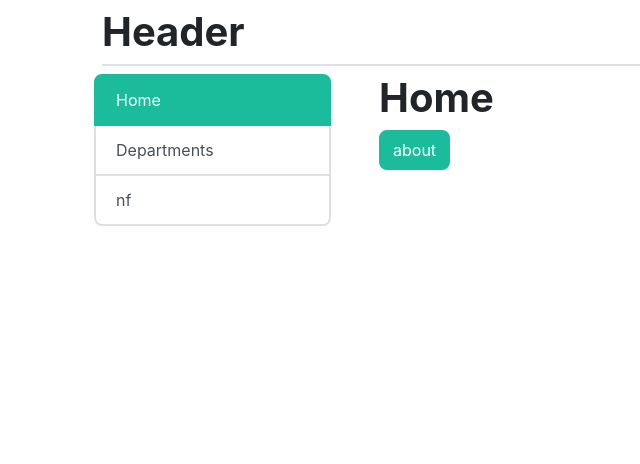
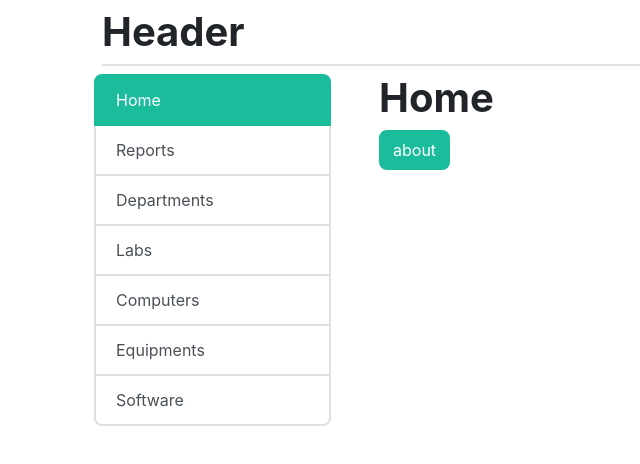
Before and after one commit to rinkeshsante/CollegeRepoFrontend, a React (Create React App) app: page /home in a window 1280 px wide. Shown: the top 464 px of the page, without its empty margins (0-640 px from the left). Built offline with nearby package versions, Linux system fonts and the light colour scheme.

Commit message:
added new navigation options

```diff
--- a/src/components/main.jsx
+++ b/src/components/main.jsx
@@ -9,7 +9,7 @@ export class Main extends Component {
     return (
       <div className="col-md-8 order-md-2 ">
         <Switch>
-          <Route path="/dep" component={TestDep}></Route>
+          <Route path="/departments" component={TestDep}></Route>
           <Route path="/home" component={Home}></Route>
           <Route path="/not-found" component={NotFound}></Route>
 
--- a/src/components/sidebar.jsx
+++ b/src/components/sidebar.jsx
@@ -12,14 +12,41 @@ export class Sidebar extends Component {
           >
             Home
           </NavLink>
-          <NavLink className="list-group-item list-group-item-action" to="/dep">
+          <NavLink
+            className="list-group-item list-group-item-action"
+            to="/reports"
+          >
+            Reports
+          </NavLink>
+          <NavLink
+            className="list-group-item list-group-item-action"
+            to="/departments"
+          >
             Departments
           </NavLink>
           <NavLink
             className="list-group-item list-group-item-action"
-            to="/not-found"
+            to="/labs"
           >
-            nf
+            Labs
+          </NavLink>
+          <NavLink
+            className="list-group-item list-group-item-action"
+            to="/computers"
+          >
+            Computers
+          </NavLink>
+          <NavLink
+            className="list-group-item list-group-item-action"
+            to="/equipments"
+          >
+            Equipments
+          </NavLink>
+          <NavLink
+            className="list-group-item list-group-item-action"
+            to="/software"
+          >
+            Software
           </NavLink>
         </div>
       </div>
```
